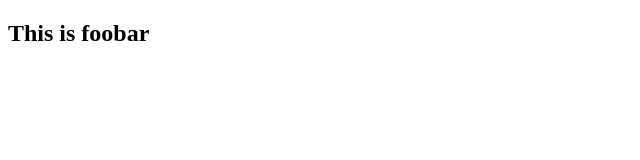
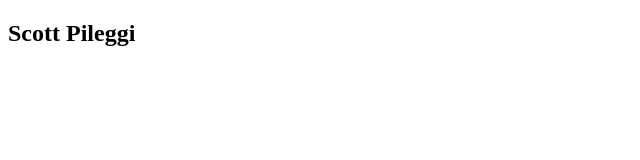
Before and after one commit to scottrpileggi/foobar, a plain HTML site: page index.html in a window 1280 px wide. Shown: the full height of the page, 0-640 px from the left. Drawn offline with Linux system fonts and the light colour scheme.

Commit message:
update h2 with my name

```diff
--- a/index.html
+++ b/index.html
@@ -4,6 +4,6 @@
   <title>I'm committed</title>
 </head>
 <body>
-  <h2>This is foobar</h2>
+  <h2>Scott Pileggi</h2>
 </body>
 </html>
```
